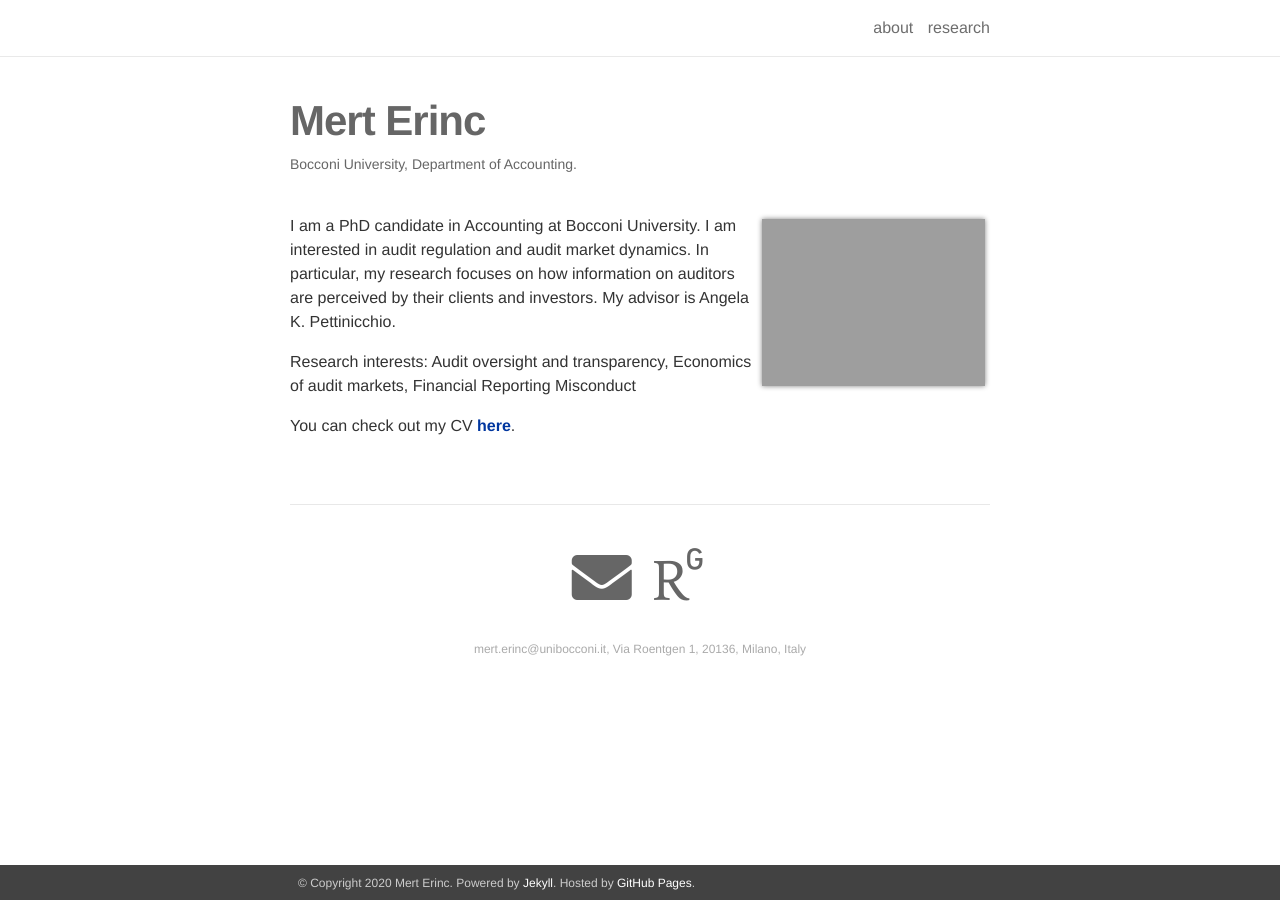
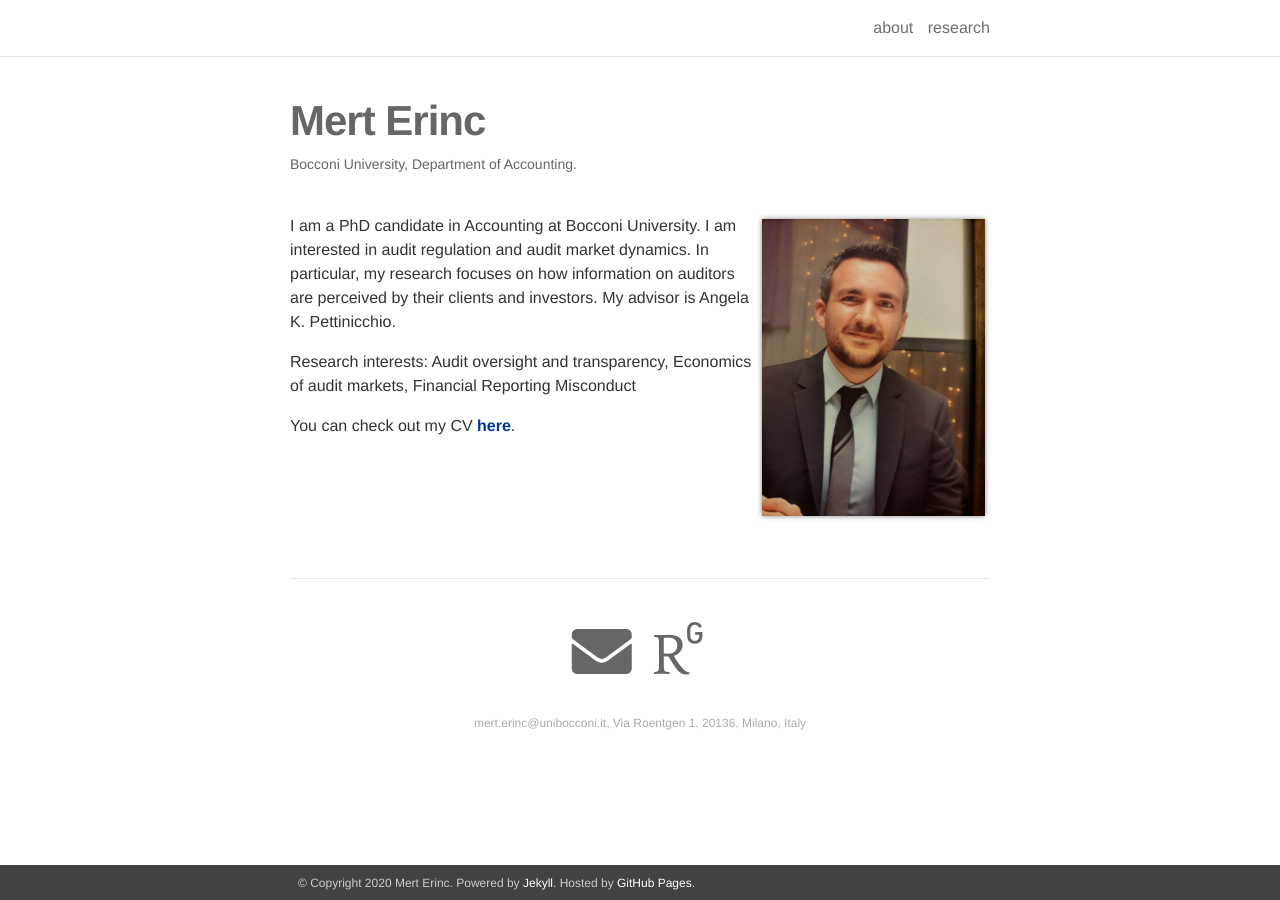
Before and after one commit to mrterinc/mrterinc.github.io, a Jekyll site: the page built from _pages/about.md, in a window 1280 px wide. Built offline with Jekyll 4.4.1, drawn with Linux system fonts in a browser that asks for light colours; some web fonts are replaced.

Commit message:
Update about.md

```diff
--- a/_pages/about.md
+++ b/_pages/about.md
@@ -6,7 +6,7 @@ description: <a href="https://www.unibocconi.eu/wps/wcm/connect/Bocconi/SitoPubb
 
 profile:
   align: right
-  image: mert2.jpg
+  image: prof_pic.jpg
   address: >
 
 news: false
```
